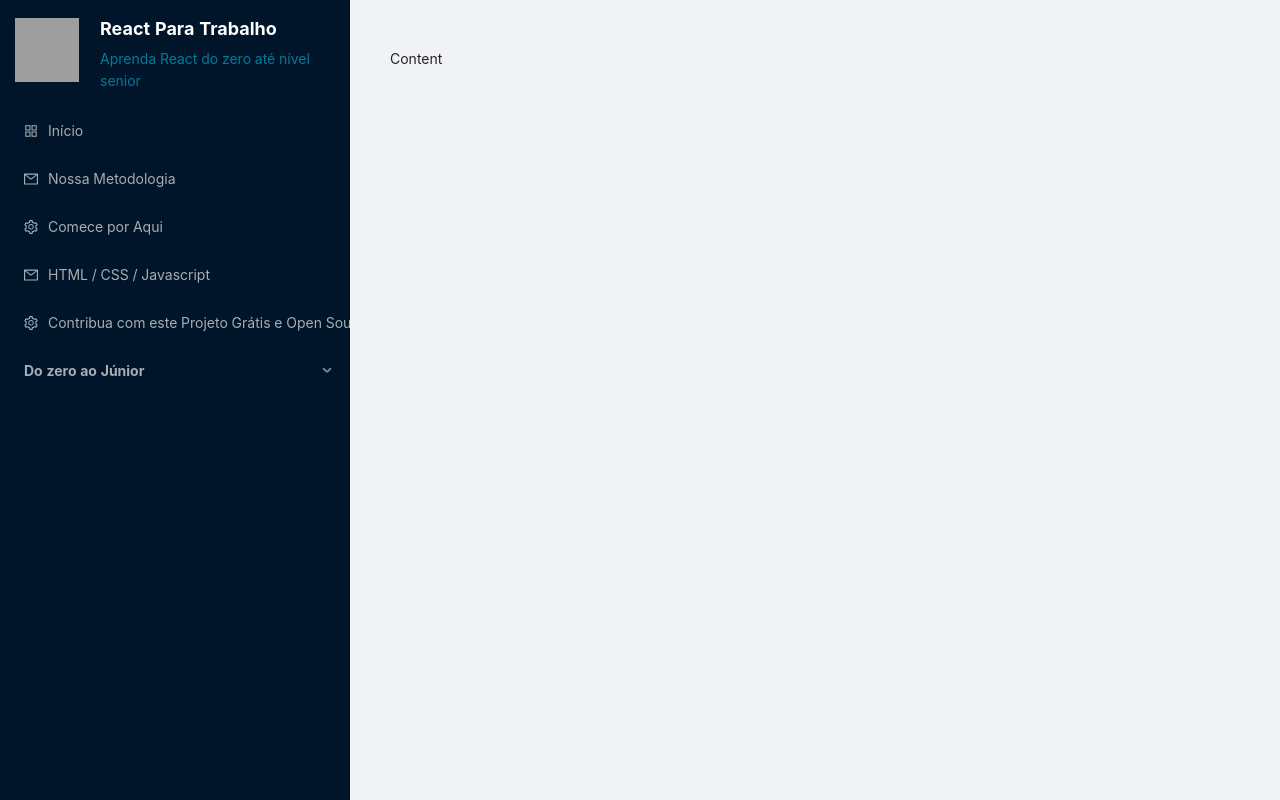
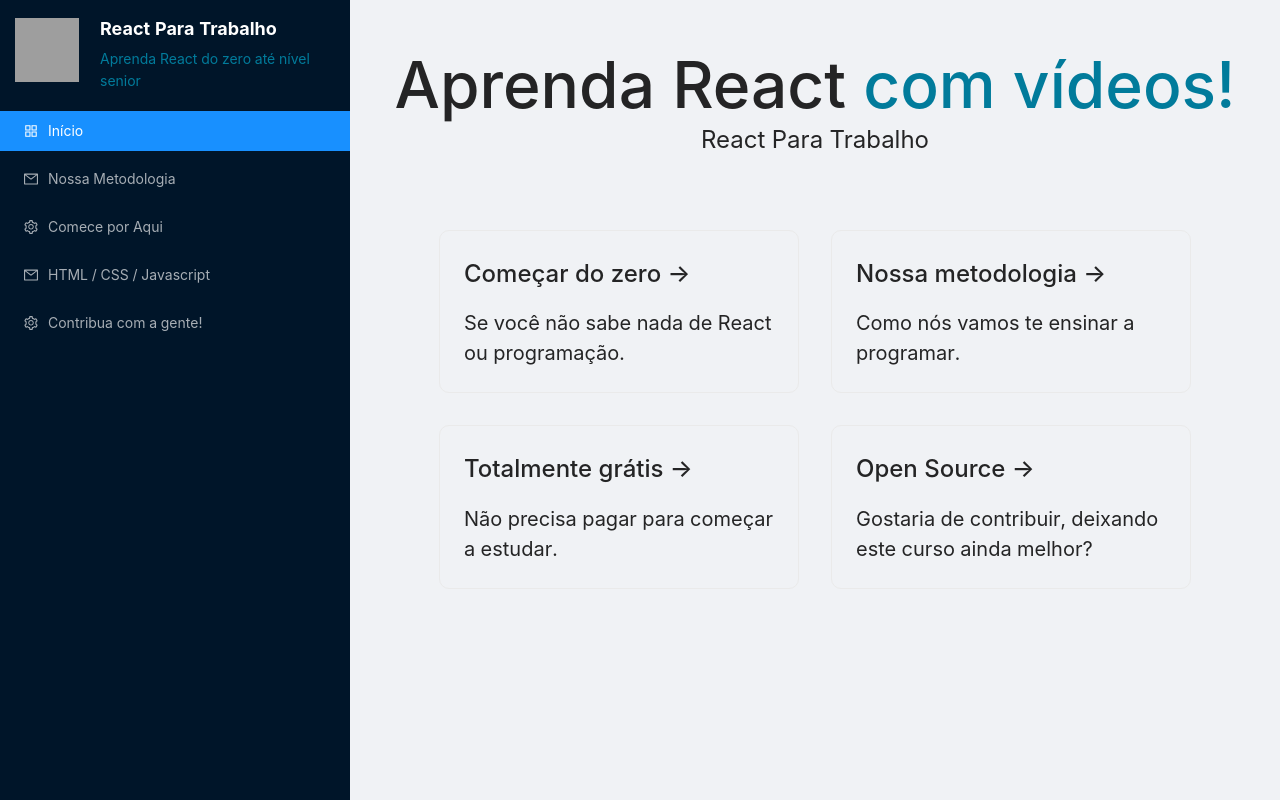
Before and after one commit to microenv/react-para-trabalho, a Next.js app: page / in a window 1280 px wide. Built offline with nearby package versions, Linux system fonts and the light colour scheme; grey boxes are pictures that could not be loaded.

Commit message:
Página Inicial

```diff
--- a/components/Page/Drawer/index.js
+++ b/components/MainPage/Drawer/index.js
@@ -1,7 +1,7 @@
 import React, { useState } from "react";
 import * as S from "./styles";
 import styled from "styled-components";
-import sidemenus from "../../../config/sidemenus";
+import sidemenus from "../sidemenus";
 import { Divider, Menu, Layout } from "antd";
 import {
   AppstoreOutlined,
@@ -12,7 +12,7 @@ import {
 const { SubMenu } = Menu;
 const { Header, Sider, Content } = Layout;
 
-export default function Drawer({ currentMenu }) {
+export default function Drawer({ currentMenu, children }) {
   const onClickMenu = (e) => {
     console.log("click ", e);
   };
@@ -51,31 +51,17 @@ export default function Drawer({ currentMenu }) {
           <S.Nav>
             <Menu
               onClick={onClickMenu}
-              defaultSelectedKeys={[]}
+              defaultSelectedKeys={[currentMenu]}
               defaultOpenKeys={[]}
               mode="inline"
               theme="dark"
             >
-              {sidemenus.map(({ id: menuId, title, menus }, mainIndex) => {
-                const menuContent = menus.map(
-                  ({ icon: Icon, id, label }, menuIndex) => {
-                    return (
-                      <Menu.Item key={`${menuId}${menuIndex}`} icon={<Icon />}>
-                        {label}
-                      </Menu.Item>
-                    );
-                  }
+              {sidemenus.map(({ id, label, icon: Icon, linkTo }, mainIndex) => {
+                return (
+                  <Menu.Item key={`${id || mainIndex}`} icon={<Icon />}>
+                    <a href={linkTo}>{label}</a>
+                  </Menu.Item>
                 );
-
-                if (title) {
-                  return (
-                    <SubMenu title={title} key={`${menuId}`}>
-                      {menuContent}
-                    </SubMenu>
-                  );
-                }
-
-                return menuContent;
               })}
             </Menu>
           </S.Nav>
@@ -89,7 +75,7 @@ export default function Drawer({ currentMenu }) {
               minHeight: 280,
             }}
           >
-            Content
+            {children}
           </Content>
         </Layout>
       </Layout>
--- a/components/Page/index.js
+++ b/components/MainPage/index.js
@@ -1,14 +1,18 @@
+import Head from "next/head";
 import React, { useState } from "react";
 import Drawer from "./Drawer";
 import * as S from "./styles";
 
-export default function Page({ children, currentMenu }) {
+export default function MainPage({ children, currentMenu }) {
   // const [page, setPage] = useState({
   //   mobileOpen: false,
   // });
 
   return (
     <S.Wrapper>
+      <Head>
+        <link rel="icon" href="/favicon.ico" />
+      </Head>
       <Drawer currentMenu={currentMenu}>{children}</Drawer>
     </S.Wrapper>
   );
--- /dev/null
+++ b/components/MainPage/sidemenus.js
@@ -0,0 +1,41 @@
+import {
+  AppstoreOutlined as HomeIcon,
+  MailOutlined as ClassIcon,
+  SettingOutlined as AlarmIcon,
+  SettingOutlined as DoneIcon,
+  SettingOutlined as PlayIcon,
+  SettingOutlined as CommunityIcon,
+} from "@ant-design/icons";
+
+export default [
+  {
+    id: "home",
+    label: "Início",
+    icon: HomeIcon,
+    linkTo: "/",
+  },
+  {
+    id: "nossa-metodologia",
+    label: "Nossa Metodologia",
+    icon: ClassIcon,
+    linkTo: "/nossa-metodologia",
+  },
+  {
+    id: "comece-por-aqui",
+    label: "Comece por Aqui",
+    icon: PlayIcon,
+    linkTo: "/comece-por-aqui",
+  },
+  {
+    id: "html-css-javascript",
+    label: "HTML / CSS / Javascript",
+    icon: ClassIcon,
+    linkTo: "/html-css-javascript",
+  },
+  {
+    id: "open-source",
+    label: "Contribua com a gente!",
+    icon: CommunityIcon,
+    linkTo: "/open-source",
+  },
+];
--- a/config/sidemenus.js
+++ /dev/null
@@ -1,145 +0,0 @@
-import {
-  AppstoreOutlined as HomeIcon,
-  MailOutlined as ClassIcon,
-  SettingOutlined as AlarmIcon,
-  SettingOutlined as DoneIcon,
-  SettingOutlined as PlayIcon,
-  SettingOutlined as CommunityIcon,
-} from "@ant-design/icons";
-
-export default [
-  {
-    id: "main",
-    linkToPrefix: "",
-    menus: [
-      {
-        id: "home",
-        label: "Início",
-        icon: HomeIcon,
-        linkTo: "/",
-      },
-      {
-        label: "Nossa Metodologia",
-        icon: ClassIcon,
-        linkTo: "/nossa-metodologia",
-      },
-      {
-        label: "Comece por Aqui",
-        icon: PlayIcon,
-        linkTo: "/comece-por-aqui",
-      },
-      {
-        label: "HTML / CSS / Javascript",
-        icon: ClassIcon,
-        linkTo: "/html-css-javascript",
-      },
-      {
-        label: "Contribua com este Projeto Grátis e Open Source",
-        icon: CommunityIcon,
-        linkTo: "/contribua-no-github",
-      },
-    ],
-  },
-  {
-    id: "classes",
-    title: <b>Do zero ao Júnior</b>,
-    linkToPrefix: "/curso-react-basico-gratis",
-    menus: [
-      {
-        // icon: null,
-        label: "História do React",
-        icon: DoneIcon,
-        linkTo: "/",
-      },
-      {
-        // icon: null,
-        label: "História do React Native",
-        icon: DoneIcon,
-      },
-      {
-        // icon: null,
-        label: "Quando usar ou não usar React",
-        icon: DoneIcon,
-      },
-      {
-        // icon: SettingsIcon,
-        label: "Conheça alguns aplicativos e sites criados com React",
-        icon: AlarmIcon,
-      },
-      {
-        // icon: SettingsIcon,
-        label: "XML e JSON",
-        icon: AlarmIcon,
-      },
-      {
-        // icon: SettingsIcon,
-        label: "Diferença entre React e HTML/CSS/Javascript",
-        icon: AlarmIcon,
-      },
-      {
-        // icon: SettingsIcon,
-        label: "O que são componentes",
-        icon: AlarmIcon,
-      },
-      {
-        // icon: SettingsIcon,
-        label: "Configuração de Ambiente",
-        icon: AlarmIcon,
-      },
-      {
-        // icon: CodeIcon,
-        label: "Hello World (Create React App)",
-        icon: AlarmIcon,
-      },
-      {
-        // icon: CodeIcon,
-        label: "Entendendo o Projeto",
-        icon: AlarmIcon,
-      },
-      {
-        // icon: VideoIcon,
-        label: "Criando um componente",
-        icon: AlarmIcon,
-      },
-      {
-        // icon: VideoIcon,
-        label: "Como colocar CSS nos componentes React",
-        icon: AlarmIcon,
-      },
-      {
-        label: "Componente: Contador de Cliques",
-        icon: AlarmIcon,
-      },
-      {
-        // icon: VideoIcon,
-        label: "Documentação de componentes",
-        icon: AlarmIcon,
-      },
-      {
-        // icon: VideoIcon,
-        label: "Navegação com Routes",
-        icon: DoneIcon,
-      },
-      {
-        // icon: VideoIcon,
-        label: "Criando um Top Menu / Top Nav",
-        icon: AlarmIcon,
-      },
-      {
-        // icon: VideoIcon,
-        label: "Criando uma Sidebar",
-        icon: AlarmIcon,
-      },
-      {
-        // icon: VideoIcon,
-        label: "Criando um Top Menu + uma Sidebar",
-        icon: AlarmIcon,
-      },
-      {
-        // icon: VideoIcon,
-        label: "Criando ",
-        icon: AlarmIcon,
-      },
-    ],
-  },
-];
--- a/pages/index.js
+++ b/pages/index.js
@@ -1,59 +1,54 @@
 import Head from "next/head";
 import styles from "../styles/Home.module.css";
-import Page from "../components/Page";
-import "antd/dist/antd.css";
+import MainPage from "../components/MainPage";
 
 export default function Home() {
   return (
-    <Page currentMenu="home">
+    <MainPage currentMenu="home">
       <div className={styles.container}>
         <Head>
-          <title>Create Next App</title>
-          <link rel="icon" href="/favicon.ico" />
+          <title>
+            React Para Trabalho - Curso Grátis e Open Source para Aprender React
+          </title>
         </Head>
 
         <main className={styles.main}>
           <h1 className={styles.title}>
-            Welcome to <a href="https://nextjs.org">Next.js!</a>
+            Aprenda React <span>com vídeos!</span>
           </h1>
 
-          <p className={styles.description}>
-            Get started by editing{" "}
-            <code className={styles.code}>pages/index.js</code>
-          </p>
+          <p className={styles.description}>React Para Trabalho</p>
 
           <div className={styles.grid}>
-            <a href="https://nextjs.org/docs" className={styles.card}>
-              <h3>Documentation &rarr;</h3>
-              <p>Find in-depth information about Next.js features and API.</p>
+            <a href="/aprender-react-do-zero" className={styles.card}>
+              <h3>Começar do zero &rarr;</h3>
+              <p>Se você não sabe nada de React ou programação.</p>
             </a>
 
             <a href="https://nextjs.org/learn" className={styles.card}>
-              <h3>Learn &rarr;</h3>
-              <p>Learn about Next.js in an interactive course with quizzes!</p>
+              <h3>Nossa metodologia &rarr;</h3>
+              <p>Como nós vamos te ensinar a programar.</p>
             </a>
 
             <a
               href="https://github.com/vercel/next.js/tree/master/examples"
               className={styles.card}
             >
-              <h3>Examples &rarr;</h3>
-              <p>Discover and deploy boilerplate example Next.js projects.</p>
+              <h3>Totalmente grátis &rarr;</h3>
+              <p>Não precisa pagar para começar a estudar.</p>
             </a>
 
             <a
               href="https://vercel.com/import?filter=next.js&utm_source=create-next-app&utm_medium=default-template&utm_campaign=create-next-app"
               className={styles.card}
             >
-              <h3>Deploy &rarr;</h3>
-              <p>
-                Instantly deploy your Next.js site to a public URL with Vercel.
-              </p>
+              <h3>Open Source &rarr;</h3>
+              <p>Gostaria de contribuir, deixando este curso ainda melhor?</p>
             </a>
           </div>
         </main>
 
-        <footer className={styles.footer}>
+        {/* <footer className={styles.footer}>
           <a
             href="https://vercel.com?utm_source=create-next-app&utm_medium=default-template&utm_campaign=create-next-app"
             target="_blank"
@@ -62,8 +57,8 @@ export default function Home() {
             Powered by{" "}
             <img src="/vercel.svg" alt="Vercel Logo" className={styles.logo} />
           </a>
-        </footer>
+        </footer> */}
       </div>
-    </Page>
+    </MainPage>
   );
 }
--- a/styles/Home.module.css
+++ b/styles/Home.module.css
@@ -1,14 +1,10 @@
 .container {
-  min-height: 100vh;
-  padding: 0 0.5rem;
   display: flex;
   flex-direction: column;
-  justify-content: center;
-  align-items: center;
 }
 
 .main {
-  padding: 5rem 0;
+  padding: 0;
   flex: 1;
   display: flex;
   flex-direction: column;
@@ -52,6 +48,10 @@
   font-size: 4rem;
 }
 
+.title > span {
+  color: #017b9b;
+}
+
 .title,
 .description {
   text-align: center;
@@ -62,22 +62,13 @@
   font-size: 1.5rem;
 }
 
-.code {
-  background: #fafafa;
-  border-radius: 5px;
-  padding: 0.75rem;
-  font-size: 1.1rem;
-  font-family: Menlo, Monaco, Lucida Console, Liberation Mono, DejaVu Sans Mono,
-    Bitstream Vera Sans Mono, Courier New, monospace;
-}
-
 .grid {
   display: flex;
   align-items: center;
   justify-content: center;
   flex-wrap: wrap;
   max-width: 800px;
-  margin-top: 3rem;
+  margin-top: 2rem;
 }
 
 .card {
```
Also changed, not shown: components/MainPage/sidemenus copy.js (added, +145 -0 lines), pages/_app.js (+4 -3 lines), pages/nossa-metodologia.js (added, +16 -0 lines), components/MainPage/Drawer/styles.js (renamed from components/Page/Drawer/styles.js), components/MainPage/styles.js (renamed from components/Page/styles.js).
